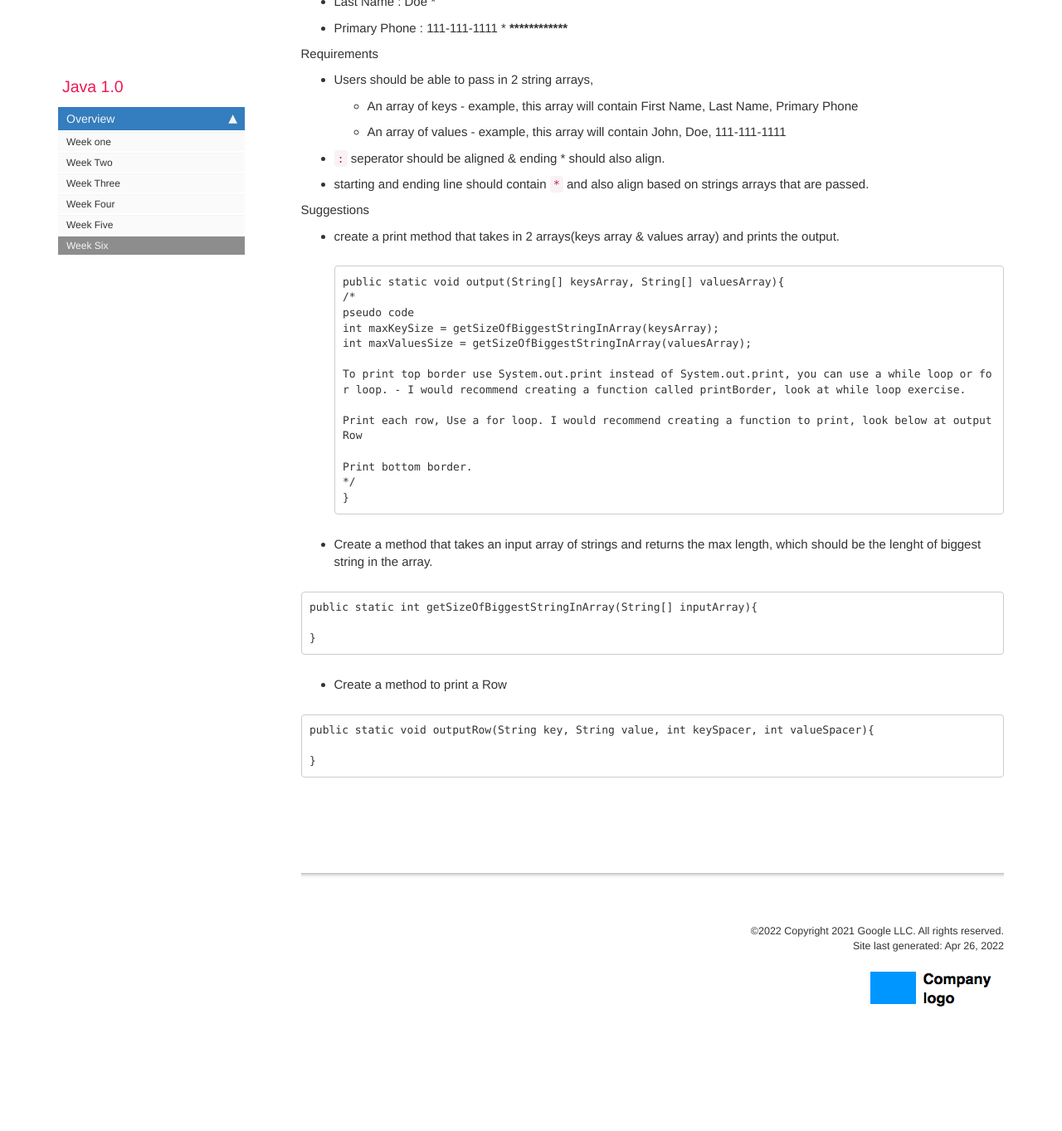
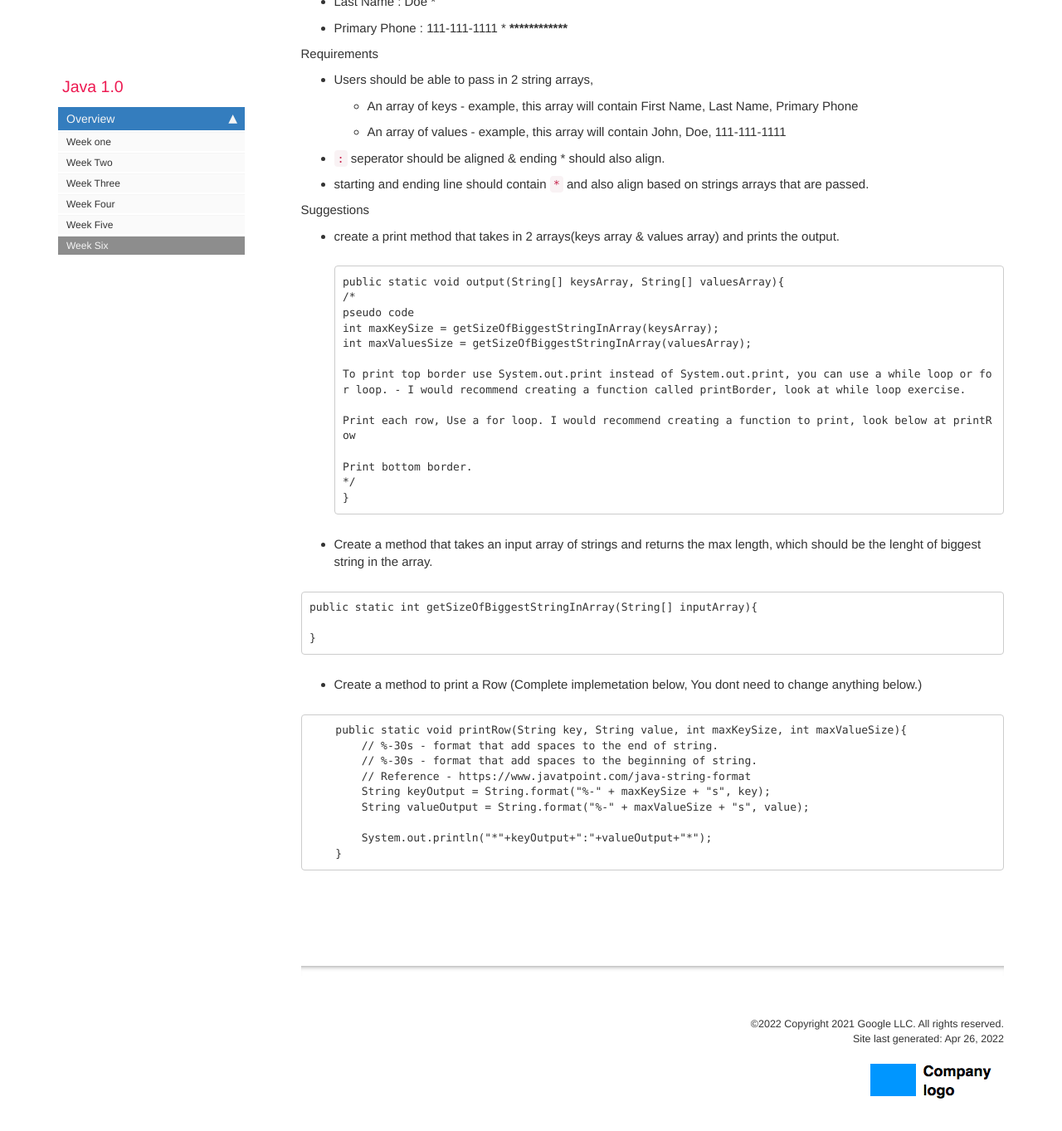
Before and after one commit to rambethina/java, a Jekyll site: the page built from pages/mydoc/mydoc_week_six.md, in a window 1280 px wide and 1400 px high, scrolled down 2228 px. Shown: the top 1363 px of the window at 83% size. Built offline with Jekyll 4.4.1, drawn with Linux system fonts in a browser that asks for light colours; comment, search, counter and statistics services are not loaded; before the commit the page ends 3517 px from its top, so only the background shows below that; some of the changed text lies outside the part shown.

Commit message:
week six content

````diff
--- a/pages/mydoc/mydoc_week_six.md
+++ b/pages/mydoc/mydoc_week_six.md
@@ -33,9 +33,9 @@ Exercise
 STEP 1:
 Create a program that prints the following,
 
+`****************`
+
 HINT: instead of `System.out.println` use `System.out.print`
-
-`****************`
 
 STEP 2:
 Put the print logic in a function/method instead and call function in your main method.
@@ -79,10 +79,10 @@ public class WeekSixExFour {
 
     public static void main(String args[]) {
         for (int i = 0; i < 10; i++) {
-        if (i == 4) {
-            break;
-        }
-        System.out.println(i);
+            if (i == 4) {
+                break;
+            }
+            System.out.println(i);
         }
     }
 }
@@ -123,7 +123,7 @@ public static void output(String[] keysArray, String[] valuesArray){
 
   To print top border use System.out.print instead of System.out.print, you can use a while loop or for loop. - I would recommend creating a function called printBorder, look at while loop exercise.
 
-  Print each row, Use a for loop. I would recommend creating a function to print, look below at outputRow
+  Print each row, Use a for loop. I would recommend creating a function to print, look below at printRow
 
   Print bottom border.
   */
@@ -138,10 +138,16 @@ public static int getSizeOfBiggestStringInArray(String[] inputArray){
 }
 ```
 
-* Create a method to print a Row
+* Create a method to print a Row (Complete implemetation below, You dont need to change anything below.)
 
 ```
-public static void outputRow(String key, String value, int keySpacer, int valueSpacer){
+    public static void printRow(String key, String value, int maxKeySize, int maxValueSize){
+        // %-30s - format that add spaces to the end of string.
+        // %-30s - format that add spaces to the beginning of string.
+        // Reference - https://www.javatpoint.com/java-string-format
+        String keyOutput = String.format("%-" + maxKeySize + "s", key);
+        String valueOutput = String.format("%-" + maxValueSize + "s", value);
 
-}
+        System.out.println("*"+keyOutput+":"+valueOutput+"*");
+    }
 ```
````
